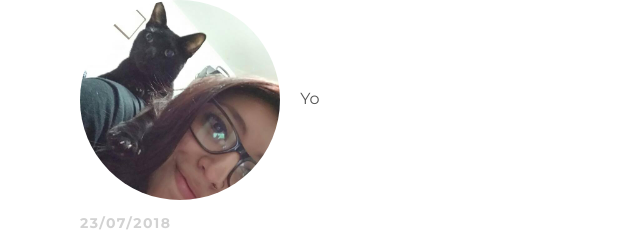
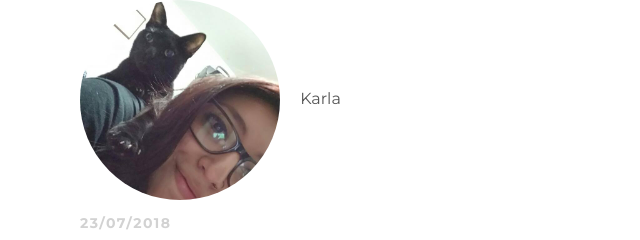
Before and after one commit to lalosullivan7x/lalosullivan7x2.github.io, a plain HTML site: page index.html in a window 1280 px wide. Shown: the part 1194-1434 px from the top of the page, 160-800 px from the left. Drawn offline with Linux system fonts and the light colour scheme.

Commit message:
Update index.html

```diff
--- a/index.html
+++ b/index.html
@@ -55,7 +55,7 @@
         <div class="post">
           <div class="post-author">
             <img src="karla.jpg">
-            <span>Yo</span>
+            <span>Karla</span>
           </div>
             <p class="post-date">23/07/2018</p>
             <h3 class="post-title">Las quesadillas van con queso.</h3>
```
